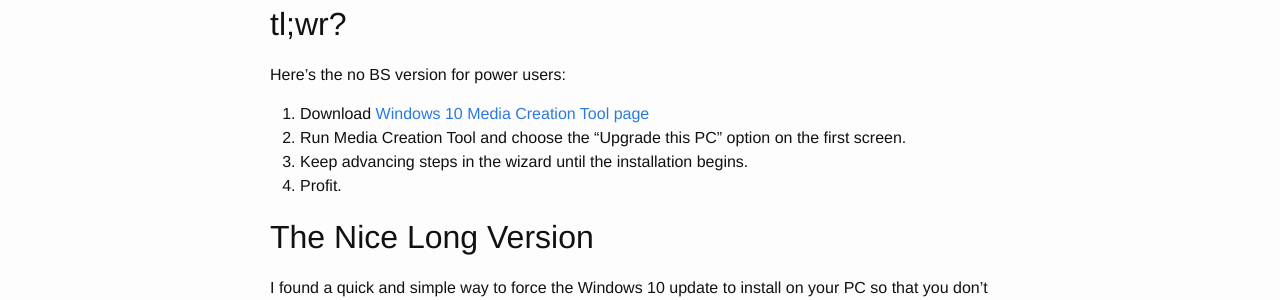
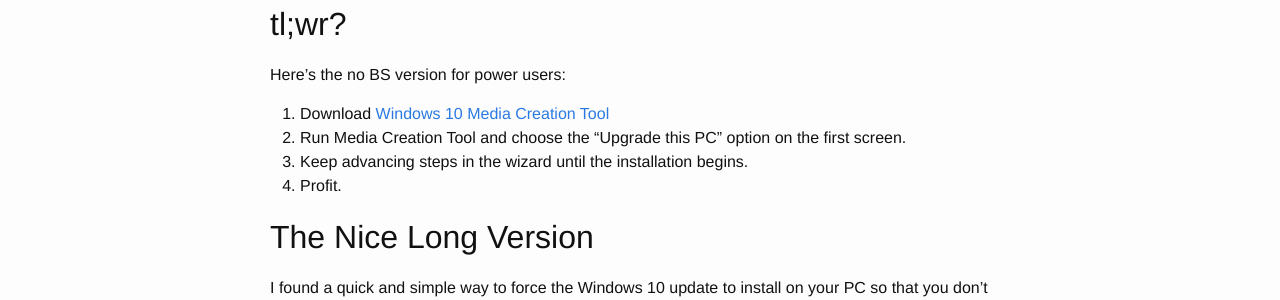
Before and after one commit to JonathanPorta/jonathan.porta.codes, a Jekyll site: the page built from _posts/2015-07-30-don-t-want-to-wait-for-the-windows-10-rollout-trigger-the-windows-10-update-manually-.markdown, in a window 1280 px wide and 900 px high. Shown: the part 389-689 px from the top of the window. Built offline with Jekyll 4.4.1, drawn with Linux system fonts in a browser that asks for light colours; comment, search, counter and statistics services are not loaded.

Commit message:
Fix a typo

```diff
--- a/_posts/2015-07-30-don-t-want-to-wait-for-the-windows-10-rollout-trigger-the-windows-10-update-manually-.markdown
+++ b/_posts/2015-07-30-don-t-want-to-wait-for-the-windows-10-rollout-trigger-the-windows-10-update-manually-.markdown
@@ -14,7 +14,7 @@
 ## tl;wr?
 Here's the no BS version for power users:
 
-  1. Download [Windows 10 Media Creation Tool page][media_creation_tool_download]
+  1. Download [Windows 10 Media Creation Tool][media_creation_tool_download]
   2. Run Media Creation Tool and choose the "Upgrade this PC" option on the first screen.
   3. Keep advancing steps in the wizard until the installation begins.
   4. Profit.
```
